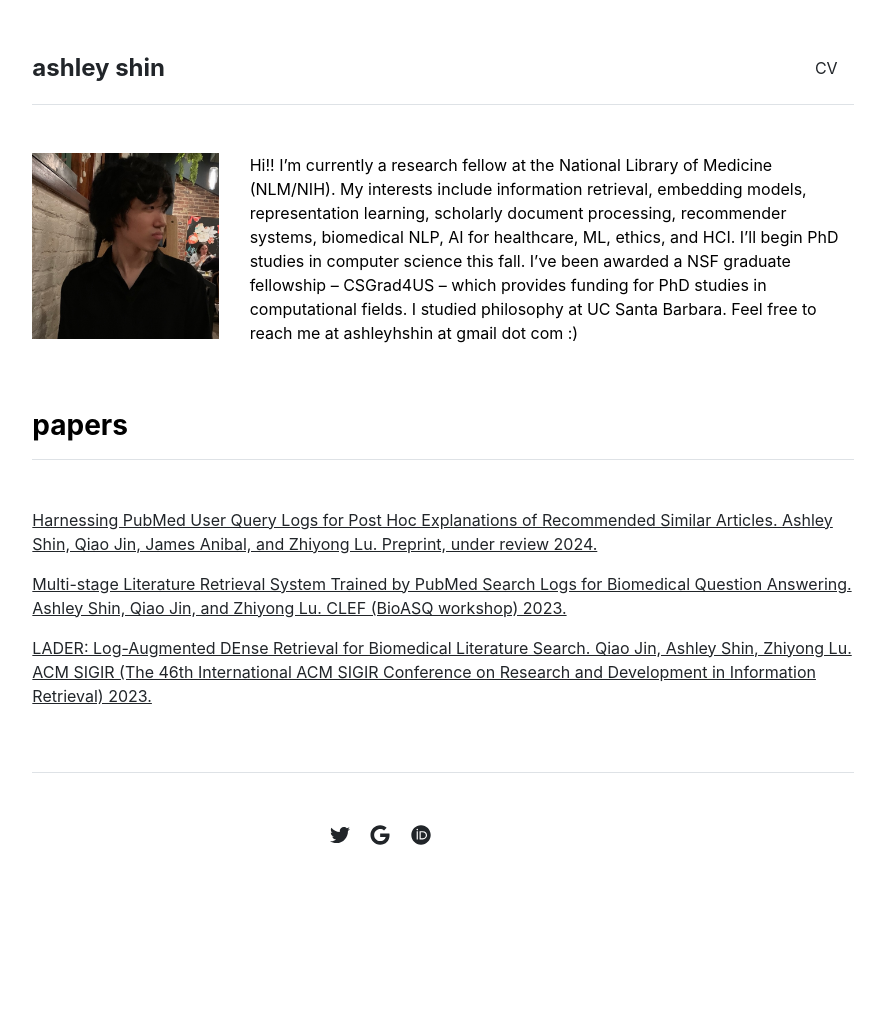
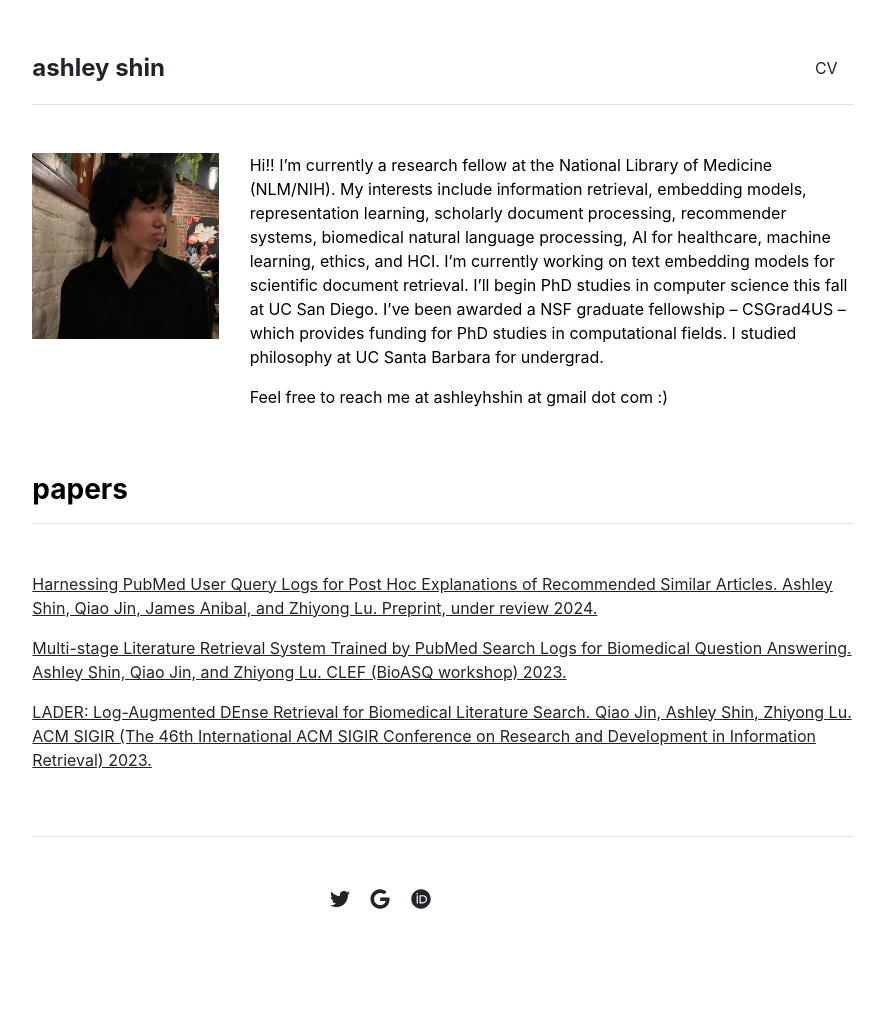
Before and after one commit to ashleys0/ashleyshin, a Jekyll site: the page built from index.md, in a window 1280 px wide. Shown: the whole page, without its empty margins (197-1082 px from the left). Built offline with Jekyll 4.4.1, drawn with Linux system fonts in a browser that asks for light colours; before the commit the page ends 947 px from its top, so only the background shows below that.

Commit message:
Update index.md

```diff
--- a/index.md
+++ b/index.md
@@ -3,4 +3,6 @@ layout: home
 title: "Home"
 ---
 
-Hi!! I'm currently a research fellow at the National Library of Medicine (NLM/NIH). My interests include information retrieval, embedding models, representation learning, scholarly document processing, recommender systems, biomedical NLP, AI for healthcare, ML, ethics, and HCI. I'll begin PhD studies in computer science this fall. I've been awarded a NSF graduate fellowship – CSGrad4US – which provides funding for PhD studies in computational fields. I studied philosophy at UC Santa Barbara. Feel free to reach me at ashleyhshin at gmail dot com :)
+Hi!! I'm currently a research fellow at the National Library of Medicine (NLM/NIH). My interests include information retrieval, embedding models, representation learning, scholarly document processing, recommender systems, biomedical natural language processing, AI for healthcare, machine learning, ethics, and HCI. I'm currently working on text embedding models for scientific document retrieval. I'll begin PhD studies in computer science this fall at UC San Diego. I've been awarded a NSF graduate fellowship – CSGrad4US – which provides funding for PhD studies in computational fields. I studied philosophy at UC Santa Barbara for undergrad.
+
+Feel free to reach me at ashleyhshin at gmail dot com :)
```
